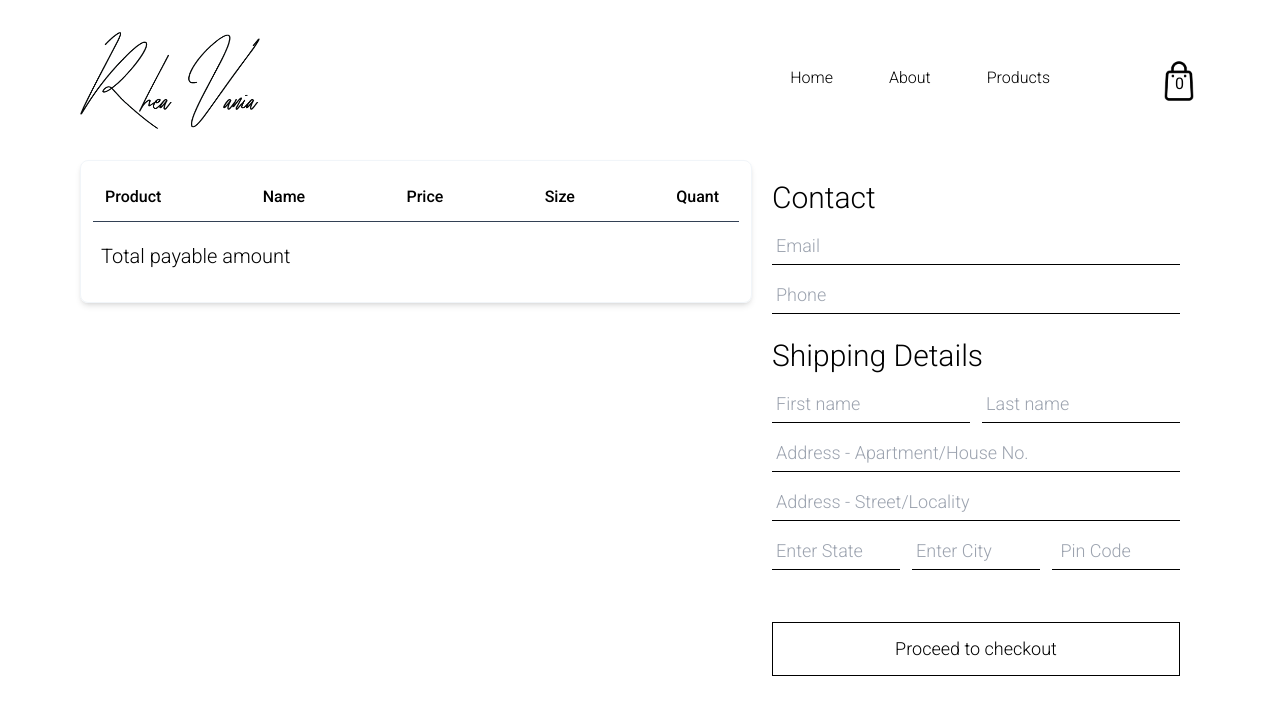
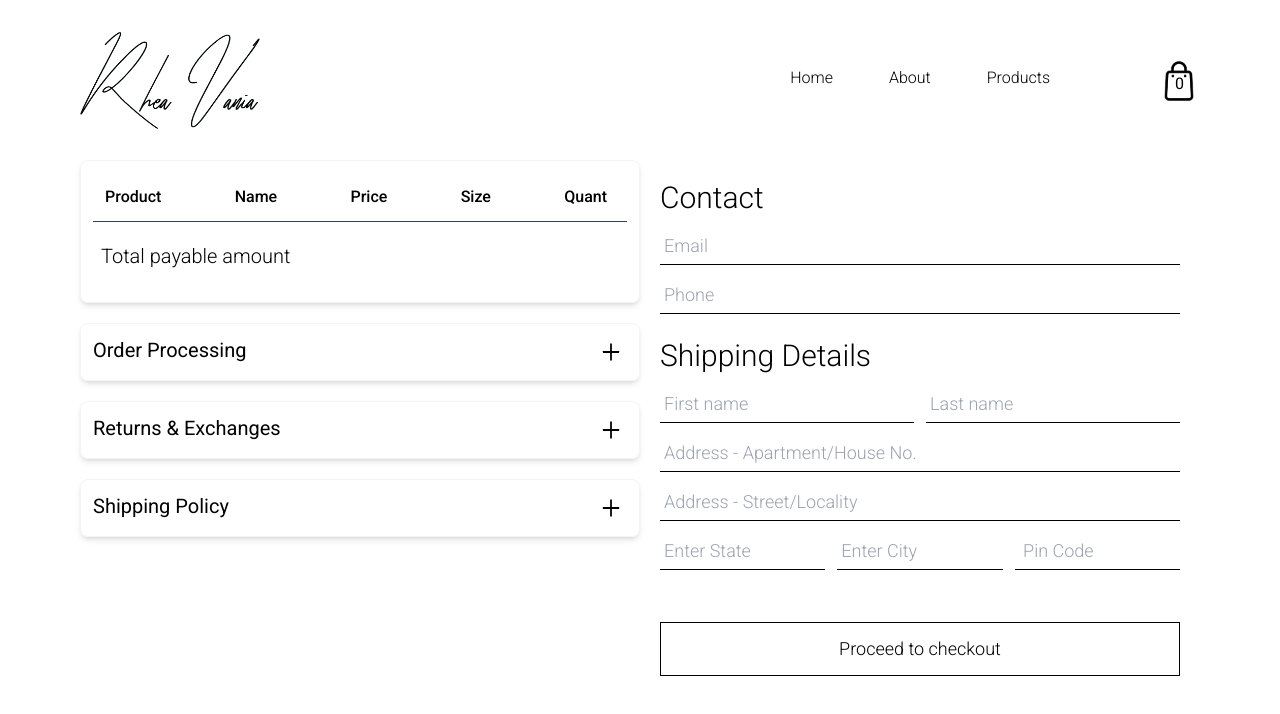
Before and after one commit to AnuragAmbekar741/Ecom-React-Tailwind, a Next.js app: page /CartPage in a window 1280 px wide. Shown: the top 714 px of the page. Built offline with nearby package versions, Linux system fonts and the light colour scheme.

Commit message:
cartpage updates

```diff
--- a/app/CartPage/page.tsx
+++ b/app/CartPage/page.tsx
@@ -6,6 +6,9 @@ import CartProductContainer from '@/components/CartPage/CartProdContainer'
 import { cartState } from '@/store/atoms/cartState'
 import { useRecoilValue } from 'recoil'
 import UserForm from '@/components/CartPage/UserForm'
+import OrderProcessing from '@/components/CheckoutPage/OrderProcessing'
+import ReturnsExchanges from '@/components/CheckoutPage/ReturnsExchanges'
+import ShippingPolicy from '@/components/CheckoutPage/Shipping Policy'
 
 
 const page = () => {
@@ -14,11 +17,14 @@ const page = () => {
   console.log(Cart)
   return (
     <div className='pt-40 px-20 md:grid lg:flex'>
-      <div className='w-full lg:w-3/5'>
+      <div className='w-full lg:w-3/6'>
         <CartProductContainer/>
+        <OrderProcessing/>
+        <ReturnsExchanges/>
+        <ShippingPolicy/>
       </div>
-      <div className='w-full lg:w-2/5'>
-        <UserForm value={'cartPage'} readOnly={false} />
+      <div className='w-full lg:w-3/6'>
+        <UserForm />
       </div>
     </div>
   )
--- a/components/CartPage/CartProd.tsx
+++ b/components/CartPage/CartProd.tsx
@@ -1,10 +1,14 @@
 import Image from 'next/image';
 import React, { useEffect } from 'react'
 import { AiOutlinePlus,AiOutlineMinus } from 'react-icons/ai'
-import { useRecoilState } from 'recoil';
+import { useRecoilState,useRecoilValue } from 'recoil';
+import { userDetailsState,UserDetails } from '../../store/atoms/userDetailsState'
+
 import { cartState } from '../../store/atoms/cartState';
 import { useRouter } from 'next/navigation'
 import { StaticImageData } from 'next/image';
+
+
 
 interface ProductDetails {
   id: string;
@@ -27,6 +31,11 @@ const CartProd:React.FC <CartProdProps> = ({product}) => {
   const router = useRouter()
 
   const [cart,setCart] = useRecoilState(cartState)
+
+  const ShippingDetails = useRecoilValue(userDetailsState)
+
+
+
 
   // const prodName = name.split(' ')
   // console.log(prodName)
@@ -66,14 +75,14 @@ const CartProd:React.FC <CartProdProps> = ({product}) => {
         <div>
           {size?.split(' ').map(word=><h3 className='text-md font-light'>{word}</h3>)}
         </div>
-        <div className='text-xl font-light flex pr-2'>
+        <div className='text-xl font-light flex pr-5'>
           <AiOutlineMinus
-            className="text-[16px] mt-[0.35rem] mr-2 cursor-pointer"
+            className={`text-[16px] mt-[0.35rem] mr-2 cursor-pointer`}
             onClick={()=>alterQuant(quantity,'sub')}
           />
             <p>{quantity}</p>
           <AiOutlinePlus
-            className="text-[16px] mt-[0.35rem] ml-2 cursor-pointer"
+            className={`text-[16px] mt-[0.35rem] ml-2 cursor-pointer `}
             onClick={()=>alterQuant(quantity,'add')}
           />
         </div>
--- a/components/CartPage/UserForm.tsx
+++ b/components/CartPage/UserForm.tsx
@@ -1,7 +1,7 @@
 "use client"
 
 
-import React from 'react'
+import React, { useState } from 'react'
 import {useForm} from 'react-hook-form'
 
 import { useRecoilState } from 'recoil'
@@ -9,16 +9,18 @@ import { userDetailsState,UserDetails } from '../../store/atoms/userDetailsState
 
 import { useRouter } from 'next/navigation'
 
-interface InputProps {
-  value: string;
-  readOnly: boolean;
-}
+// interface InputProps {
+//   value: string;
+//   readOnly: boolean;
+// }
 
-const UserForm:React.FC<InputProps> = ({value,readOnly}) => {
+const UserForm:React.FC = () => {
 
     const [userDetails,setUserDetails]= useRecoilState<UserDetails>(userDetailsState)
 
     const router = useRouter()
+
+    const [readOnly , setReadOnly] = useState(false)
 
     const {
         register,
@@ -45,7 +47,7 @@ const UserForm:React.FC<InputProps> = ({value,readOnly}) => {
         setUserDetails(data)
         console.log(userDetails)
         await new Promise((resolve)=>setTimeout(resolve,1000))
-        router.push('/CheckoutPage')
+        setReadOnly(true)
         // reset()
     }
 
@@ -62,7 +64,7 @@ const UserForm:React.FC<InputProps> = ({value,readOnly}) => {
     };
 
     const validatePin = (value:string) =>{
-        const isValidPin = /^\d{6}$/.test(value)
+        const isValidPin = /^\d{6}$/.test(value.trim())
         if(!isValidPin){
             reset({pin:''})
             return 'Pin must be 6 digits'
@@ -70,12 +72,19 @@ const UserForm:React.FC<InputProps> = ({value,readOnly}) => {
         return isValidPin
     }
 
+
+
   return (
     <div className='text-lg font-light px-5 py-2'>
         <form
             onSubmit={handleSubmit(onSubmit)}
         >
+        {   readOnly
+            ?
+            <h1 className='text-3xl text-black font-light my-3'>Confirm Shipping Details</h1>
+                :
             <h1 className='text-3xl text-black font-light my-3'>Contact</h1>
+        }
 
             <input
                 className={`p-1 border-b border-black w-full focus:outline-none mb-3 ${errors.email ? 'placeholder:text-red-500 placeholder:text-md border-red-500 ':'placeholder:text-gray-300-300'}`}
@@ -97,7 +106,7 @@ const UserForm:React.FC<InputProps> = ({value,readOnly}) => {
                 readOnly={readOnly}
             />
 
-            <h1 className='text-3xl text-black font-light my-3'>Shipping Details</h1>
+            <h1 className={`text-3xl text-black font-light my-3 ${readOnly?'hidden':'block'}`}>Shipping Details</h1>
             <div className='grid lg:flex w-full'>
                 <input
                     className={`p-1 border-b border-black w-full lg:w-1/2 focus:outline-none mr-3 mb-3 ${errors.firstName ? 'placeholder:text-red-500 placeholder:text-md border-red-500 ':'placeholder:text-gray-300-300'} `}
@@ -161,14 +170,24 @@ const UserForm:React.FC<InputProps> = ({value,readOnly}) => {
                 />
             </div>
 
-
+            {   readOnly
+                ?
                 <button
                     disabled={isSubmitting}
-                className={`mt-10 mb-5 p-3 border border-black w-full text-lg font-light ${readOnly?'hidden':''}`}
+                    className={`mt-10 mb-5 p-3 border border-black w-full text-lg font-light`}
+                    type='submit'
+                >
+                Proceed to payment
+                </button>
+                :
+                <button
+                    disabled={isSubmitting}
+                    className={`mt-10 mb-5 p-3 border border-black w-full text-lg font-light`}
                     type='submit'
                 >
                 Proceed to checkout
                 </button>
+            }
         </form>
     </div>
   )
--- a/components/CheckoutPage/OrderProcessing.tsx
+++ b/components/CheckoutPage/OrderProcessing.tsx
@@ -8,7 +8,7 @@ const OrderProcessing = () => {
 const [hide,setHide] = useState<boolean>(true)
 
   return (
-    <div className='w-1/2 text-left shadow-md border p-3 border-slate-100 rounded-lg'>
+    <div className='w-full text-left shadow-md border p-3 border-slate-100 rounded-lg my-5'>
         <div className='flex justify-between'>
             <h3 className='text-xl font-normal'>Order Processing</h3>
             <AiOutlinePlus
--- a/components/CheckoutPage/ReturnsExchanges.tsx
+++ b/components/CheckoutPage/ReturnsExchanges.tsx
@@ -8,7 +8,7 @@ const ReturnsExchanges = () => {
 const [hide,setHide] = useState<boolean>(true)
 
   return (
-    <div className='w-1/2 text-left shadow-md border p-3 border-slate-100 rounded-lg'>
+    <div className='w-full text-left shadow-md border p-3 border-slate-100 rounded-lg'>
         <div className='flex justify-between'>
             <h3 className='text-xl font-normal'>Returns & Exchanges</h3>
             <AiOutlinePlus
--- a/components/CheckoutPage/Shipping Policy.tsx
+++ b/components/CheckoutPage/Shipping Policy.tsx
@@ -8,7 +8,7 @@ const ShippingPolicy = () => {
 const [hide,setHide] = useState<boolean>(true)
 
   return (
-    <div className='w-1/2 text-left shadow-md border p-3 border-slate-100 rounded-lg my-5'>
+    <div className='w-full text-left shadow-md border p-3 border-slate-100 rounded-lg my-5'>
         <div className='flex justify-between'>
             <h3 className='text-xl font-normal'>Shipping Policy</h3>
             <AiOutlinePlus
```
Lines whose indentation alone changed are shown as unchanged.
